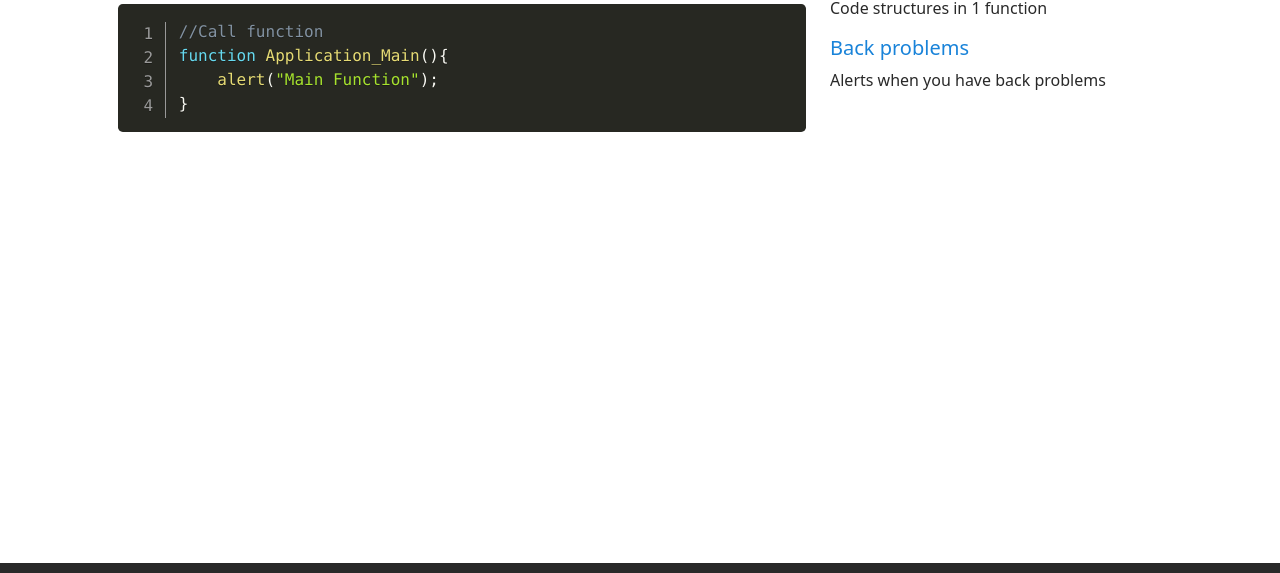
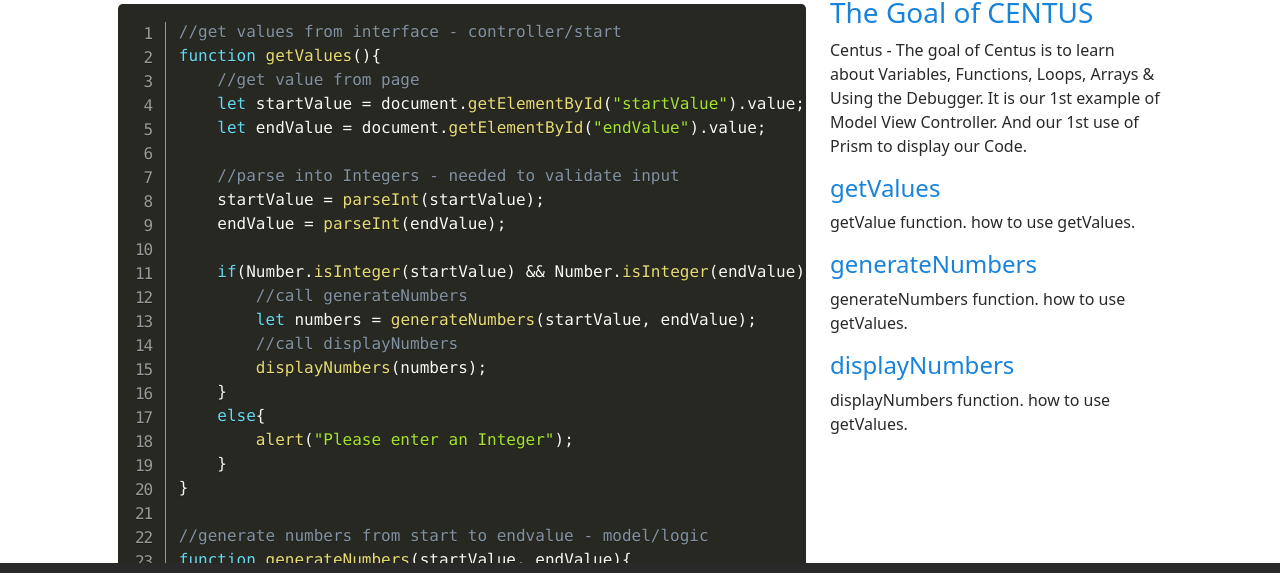
Before and after one commit to FaridBAHR1/Centus, a plain HTML site: page code.html in a window 1280 px wide. Shown: the part 157-730 px from the top of the page. Drawn offline with nearby package versions, Linux system fonts and the light colour scheme.

Commit message:
Centus - Prism Integration

```diff
--- a/code.html
+++ b/code.html
@@ -55,20 +55,68 @@
     <!-- Main Section -->
     <main class="flex-shrink-0">
         <div class="container py-5 px-5 mt-5">
-            <h1 class="border-1 border-bottom border-dark">Centus's Code</h1>
+            <h1 class="border-1 border-bottom border-dark">Centus' Code</h1>
             <div class="row row-cols-1 row-cols-md-2">
                 <div class="col-lg-8">
                     <pre class="line-numbers"><code class="language-javascript">
-                        //Call function
-                        function Application_Main(){
-                            alert("Main Function");
+                        //get values from interface - controller/start
+                        function getValues(){
+                            //get value from page
+                            let startValue = document.getElementById("startValue").value;
+                            let endValue = document.getElementById("endValue").value;
+
+                            //parse into Integers - needed to validate input
+                            startValue = parseInt(startValue);
+                            endValue = parseInt(endValue);
+
+                            if(Number.isInteger(startValue) && Number.isInteger(endValue)){
+                                //call generateNumbers
+                                let numbers = generateNumbers(startValue, endValue);
+                                //call displayNumbers
+                                displayNumbers(numbers);
+                            }
+                            else{
+                                alert("Please enter an Integer");
+                            }
                         }
+
+                        //generate numbers from start to endvalue - model/logic
+                        function generateNumbers(startValue, endValue){
+                            let numbers = [];
+
+                            //get all numbers from start to end
+                            for (let index = startValue; index <= endValue; index++) {
+                                //execute loop until index = endValue
+                                numbers.push(index);
+                            }
+                            return numbers;
+                        }
+
+                        //display bold numbers - view/display
+                        function displayNumbers(numbers){
+                            let templateRows = "";
+                            for (let index = 0; index < numbers.length; index++) {
+                                let className = "even";
+                                let number = numbers[index]; //assignemnt check
+                                if(number % 2 == 0) //equality check
+                                {
+                                    className = "even";}
+                                else {className = "odd";}
+                                //The HTML Table code doesn't render, see source code on GitHub
+                                templateRows += `<tr><td class="${className}" >${number}</td></tr>`; //creating HTML Table
+                            };
+                            document.getElementById("results").innerHTML = templateRows;
                     </code></pre>
                 </div>
                 <div class="col-lg-4">
-                    <p>Code structures in 1 function</p>
-                    <h5>Back problems</h5>
-                    <p>Alerts when you have back problems</p>
+                    <h3>The Goal of CENTUS</h3>
+                    <p>Centus - The goal of Centus is to learn about Variables, Functions, Loops, Arrays & Using the Debugger. It is our 1st example of Model View Controller. And our 1st use of Prism to display our Code.</p>
+                    <h4>getValues</h4>
+                    <p>getValue function. how to use getValues.</p>
+                    <h4>generateNumbers</h4>
+                    <p>generateNumbers function. how to use getValues.</p>
+                    <h4>displayNumbers</h4>
+                    <p>displayNumbers function. how to use getValues.</p>
                 </div>
             </div>
         </div>
```
